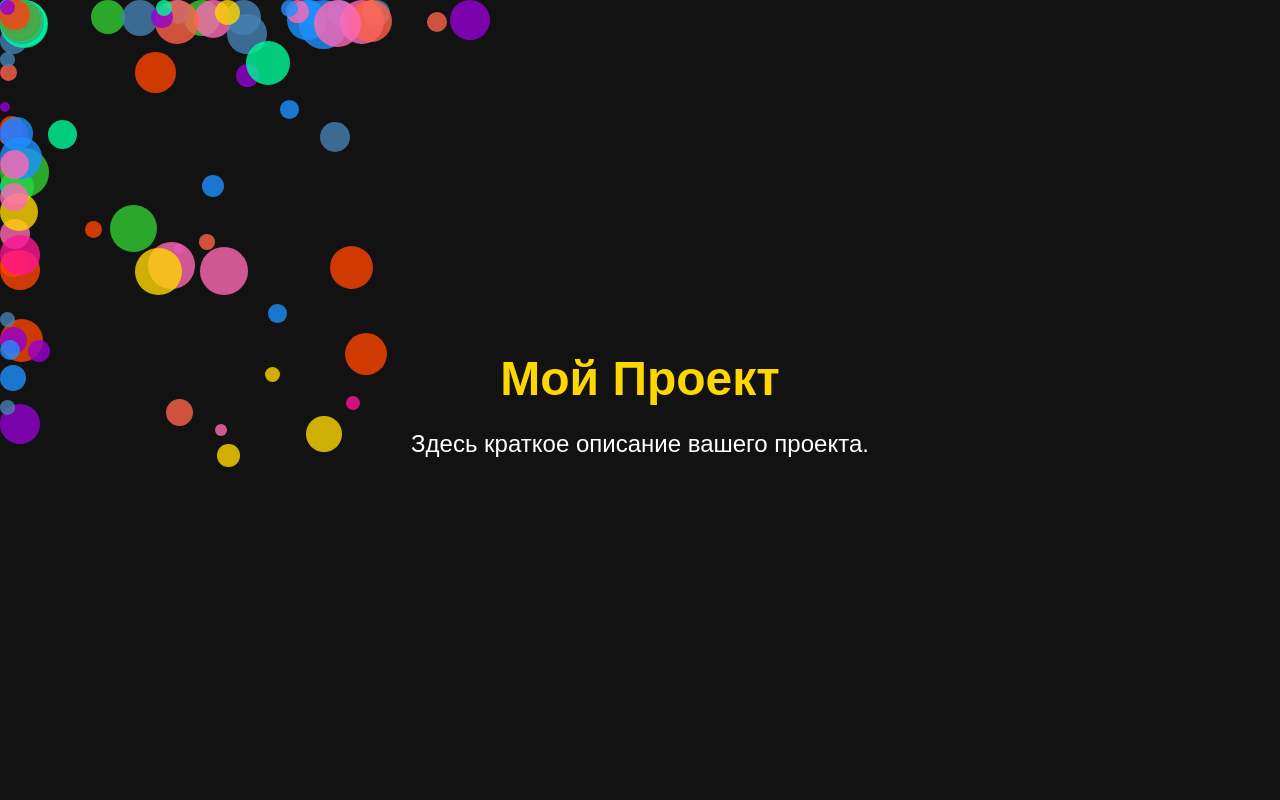
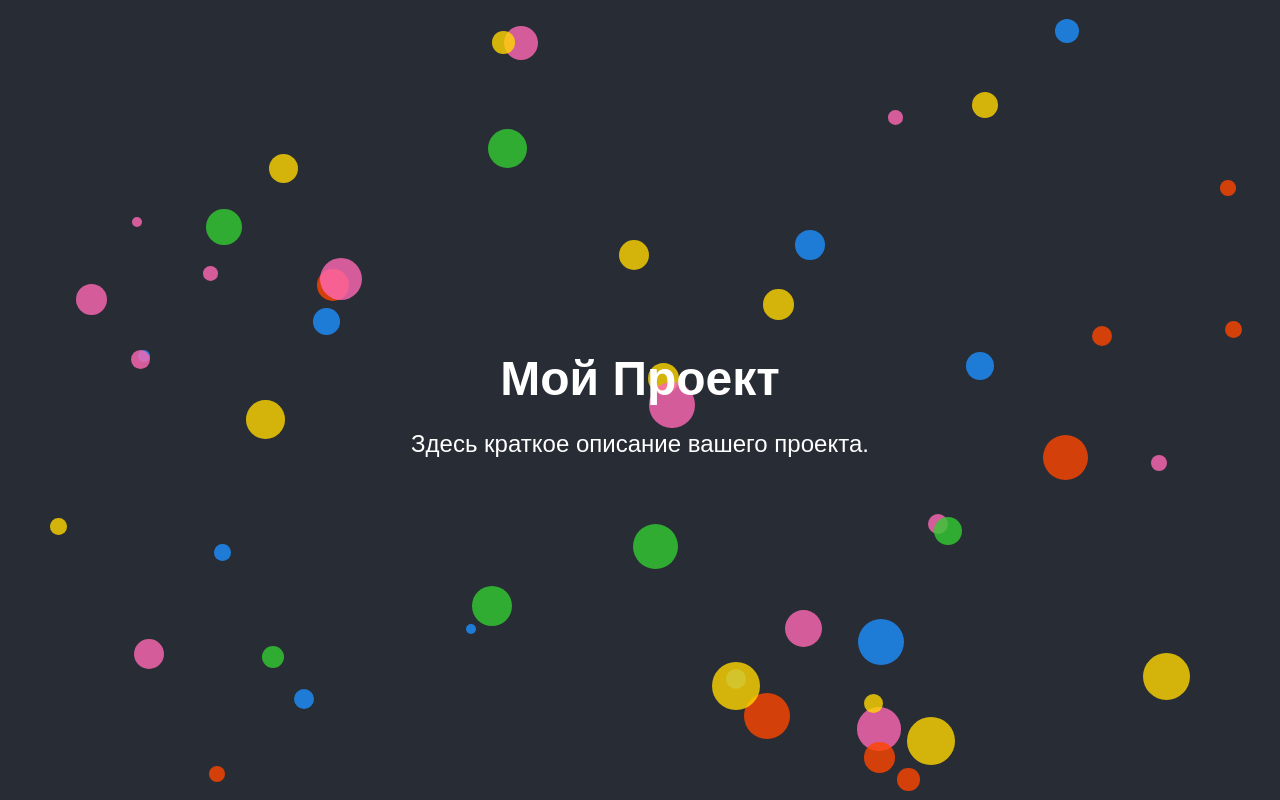
Before and after one commit to Ogryzok-TROLL/Ogryzok-TROLL.github.io, a plain HTML site: page index.html in a window 1280 px wide. Drawn offline with Linux system fonts and the light colour scheme.

Commit message:
Update index.html

```diff
--- a/index.html
+++ b/index.html
@@ -12,7 +12,7 @@
             height: 100%;
             overflow: hidden;
             font-family: 'Arial', sans-serif;
-            background-color: #121212; /* Темный фон */
+            background-color: #282c34;
             color: white;
             display: flex;
             justify-content: center;
@@ -23,23 +23,21 @@
         .content {
             text-align: center;
             z-index: 10;
-            pointer-events: none; /* Чтобы шарики могли проходить через текст */
         }
 
         .content h1 {
             font-size: 3em;
             margin-bottom: 20px;
-            color: #FFD700; /* Желтый цвет заголовка */
         }
 
         .content p {
             font-size: 1.5em;
-            color: #FFFFFF; /* Белый цвет текста */
         }
 
         .bubble {
             position: absolute;
             border-radius: 50%;
+            background-color: rgba(255, 255, 255, 0.7);
             opacity: 0.8;
             will-change: transform;
         }
@@ -52,12 +50,9 @@
     </div>
 
     <script>
-        const numBubbles = 100;
-        const colors = ['#FF69B4', '#FFD700', '#32CD32', '#1E90FF', '#FF4500', '#FF6347', '#4682B4', '#9400D3', '#00FA9A', '#FF1493'];
-
-        function getRandomColor() {
-            return colors[Math.floor(Math.random() * colors.length)];
-        }
+        const numBubbles = 50;
+        const colors = ['#FF69B4', '#FFD700', '#32CD32', '#1E90FF', '#FF4500'];
+        const bubbles = [];
 
         function createBubble() {
             const bubble = document.createElement('div');
@@ -67,122 +62,41 @@
             bubble.style.width = `${size}px`;
             bubble.style.height = `${size}px`;
 
-            const color = getRandomColor();
+            const color = colors[Math.floor(Math.random() * colors.length)];
             bubble.style.backgroundColor = color;
 
             const x = Math.random() * (window.innerWidth - size);
             const y = Math.random() * (window.innerHeight - size);
 
-            const speedX = (Math.random() - 0.5) * 3;
-            const speedY = (Math.random() - 0.5) * 3;
+            bubble.style.left = `${x}px`;
+            bubble.style.top = `${y}px`;
 
-            bubble.speedX = speedX;
-            bubble.speedY = speedY;
-            bubble.size = size;
+            const speedX = (Math.random() - 0.5) * 2;
+            const speedY = (Math.random() - 0.5) * 2;
+
+            bubbles.push({ element: bubble, x, y, speedX, speedY });
 
             document.body.appendChild(bubble);
-            return bubble;
-        }
-
-        function detectCollision(bubble1, bubble2) {
-            const dx = bubble1.x - bubble2.x;
-            const dy = bubble1.y - bubble2.y;
-            const distance = Math.sqrt(dx * dx + dy * dy);
-            return distance < (bubble1.size + bubble2.size) / 2;
-        }
-
-        function handleCollision(bubble1, bubble2) {
-            const dx = bubble1.x - bubble2.x;
-            const dy = bubble1.y - bubble2.y;
-            const distance = Math.sqrt(dx * dx + dy * dy);
-            const overlap = (bubble1.size + bubble2.size) / 2 - distance;
-
-            const nx = dx / distance;
-            const ny = dy / distance;
-
-            bubble1.x -= overlap * nx;
-            bubble1.y -= overlap * ny;
-            bubble2.x += overlap * nx;
-            bubble2.y += overlap * ny;
-
-            const tempSpeedX = bubble1.speedX;
-            const tempSpeedY = bubble1.speedY;
-
-            bubble1.speedX = bubble2.speedX * nx + bubble2.speedY * ny;
-            bubble1.speedY = bubble2.speedX * ny - bubble2.speedY * nx;
-            bubble2.speedX = tempSpeedX * nx + tempSpeedY * ny;
-            bubble2.speedY = tempSpeedX * ny - tempSpeedY * nx;
-        }
-
-        function detectWallCollision(bubble) {
-            if (bubble.x <= 0) {
-                bubble.x = 0;
-                bubble.speedX *= -1;
-            } else if (bubble.x >= window.innerWidth - bubble.size) {
-                bubble.x = window.innerWidth - bubble.size;
-                bubble.speedX *= -1;
-            }
-
-            if (bubble.y <= 0) {
-                bubble.y = 0;
-                bubble.speedY *= -1;
-            } else if (bubble.y >= window.innerHeight - bubble.size) {
-                bubble.y = window.innerHeight - bubble.size;
-                bubble.speedY *= -1;
-            }
-        }
-
-        function detectTextCollision(bubble, rect) {
-            const dx = bubble.x + bubble.size / 2 - (rect.left + rect.width / 2);
-            const dy = bubble.y + bubble.size / 2 - (rect.top + rect.height / 2);
-            const distance = Math.sqrt(dx * dx + dy * dy);
-            const overlap = (bubble.size / 2) + Math.max(rect.width, rect.height) / 2;
-
-            if (distance < overlap) {
-                const nx = dx / distance;
-                const ny = dy / distance;
-
-                bubble.x -= overlap * nx;
-                bubble.y -= overlap * ny;
-
-                bubble.speedX *= -1;
-                bubble.speedY *= -1;
-            }
         }
 
         function animateBubbles() {
             requestAnimationFrame(animateBubbles);
 
-            const bubbleElements = document.querySelectorAll('.bubble');
-            const bubbles = Array.from(bubbleElements).map((element, index) => ({
-                element,
-                x: parseFloat(element.style.left) || 0,
-                y: parseFloat(element.style.top) || 0,
-                speedX: element.speedX,
-                speedY: element.speedY,
-                size: element.size
-            }));
-
-            const contentRect = document.querySelector('.content').getBoundingClientRect();
-
             bubbles.forEach(bubble => {
                 bubble.x += bubble.speedX;
                 bubble.y += bubble.speedY;
 
-                detectWallCollision(bubble);
-                detectTextCollision(bubble, contentRect);
+                if (bubble.x <= 0 || bubble.x >= window.innerWidth - parseInt(bubble.element.style.width)) {
+                    bubble.speedX *= -1;
+                }
+
+                if (bubble.y <= 0 || bubble.y >= window.innerHeight - parseInt(bubble.element.style.height)) {
+                    bubble.speedY *= -1;
+                }
 
                 bubble.element.style.left = `${bubble.x}px`;
                 bubble.element.style.top = `${bubble.y}px`;
             });
-
-            for (let i = 0; i < bubbles.length; i++) {
-                for (let j = i + 1; j < bubbles.length; j++) {
-                    if (detectCollision(bubbles[i], bubbles[j])) {
-                        handleCollision(bubbles[i], bubbles[j]);
-                    }
-                }
-            }
         }
 
         for (let i = 0; i < numBubbles; i++) {
```
